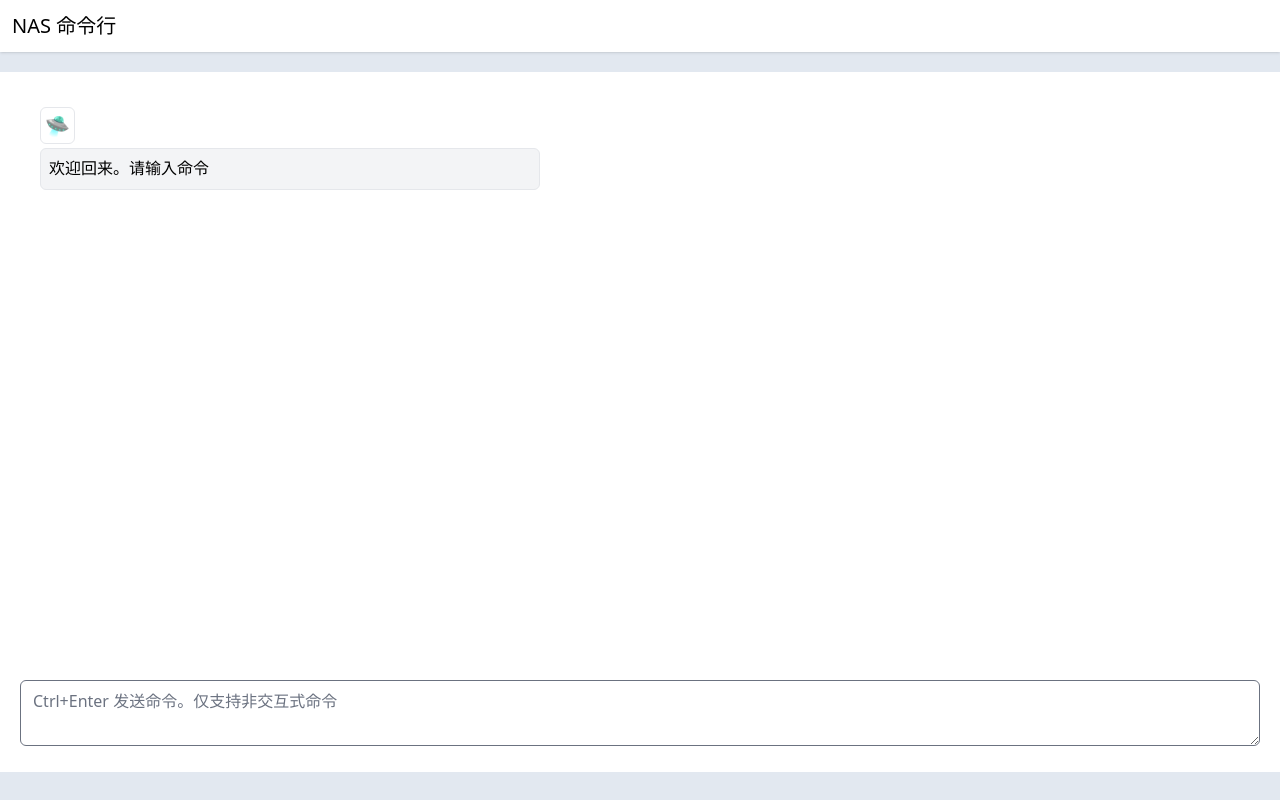
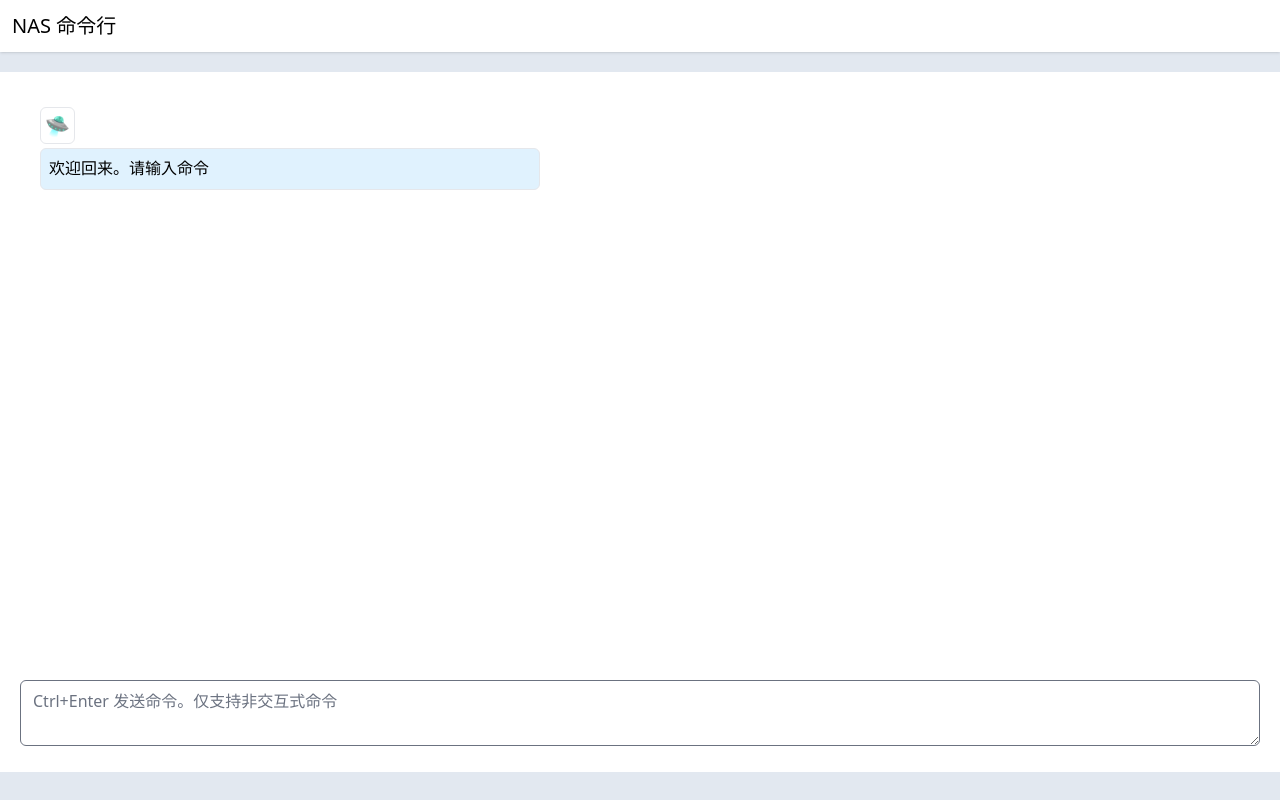
Before and after one commit to yuekcc/sss_commander, a Vue app: page / in a window 1280 px wide. Built offline with nearby package versions, Linux system fonts and the light colour scheme; no server answers.

Commit message:
更新样式

```diff
--- a/web/ShellConsole.vue
+++ b/web/ShellConsole.vue
@@ -108,8 +108,8 @@ function runCommand(event) {
             <div class="text-right mb-2">
               <span class="text-xl p-1 border rounded-md">😀</span>
             </div>
-            <div class="flex-initial min-w-[500px] max-w-[800px] border p-2 bg-blue-100 rounded-md">
-              <pre class="word-break">{{ message.ping }}</pre>
+            <div class="message flex-initial min-w-[500px] max-w-[50vw] border p-2 bg-gray-100 rounded-md">
+              <pre class="whitespace-pre-wrap break-all">{{ message.ping }}</pre>
             </div>
           </div>
         </div>
@@ -118,9 +118,9 @@ function runCommand(event) {
             <div class="text-left mb-2">
               <span class="text-xl p-1 border rounded-md">🛸</span>
             </div>
-            <div class="message flex-initial min-w-[500px] max-w-full border p-2 bg-gray-100 rounded-md">
+            <div class="message flex-initial min-w-[500px] max-w-[50vw] border p-2 bg-sky-100 rounded-md">
               <ATyped v-if="message.pong" :content="message.pong"></ATyped>
-              <pre v-else>正在执行 ...</pre>
+              <pre v-else class="whitespace-pre-wrap break-all">正在执行 ...</pre>
             </div>
           </div>
         </div>
--- a/web/components/ATyped.vue
+++ b/web/components/ATyped.vue
@@ -27,5 +27,5 @@ onUnmounted(() => {
 </script>
 
 <template>
-  <pre ref="panelRef"></pre>
+  <pre ref="panelRef" class="whitespace-pre-wrap break-all"></pre>
 </template>
```
